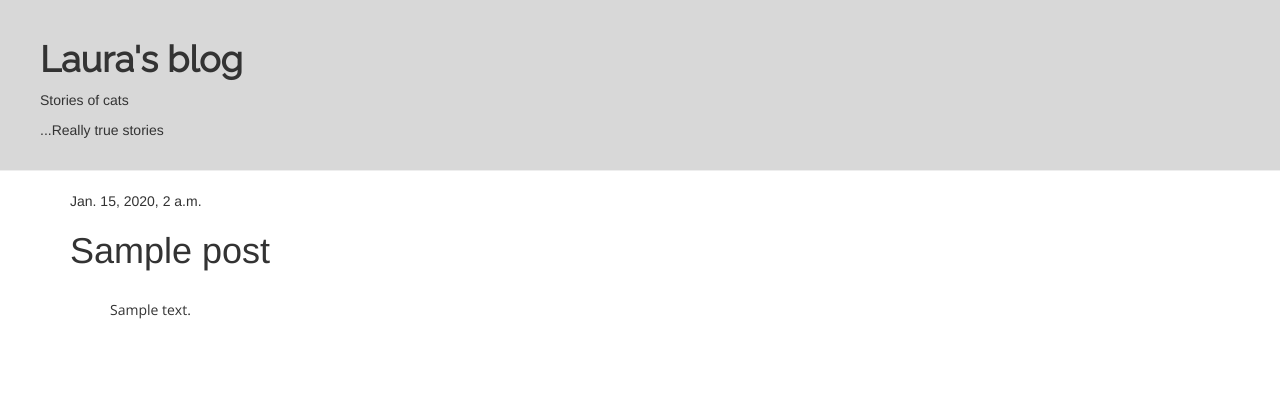
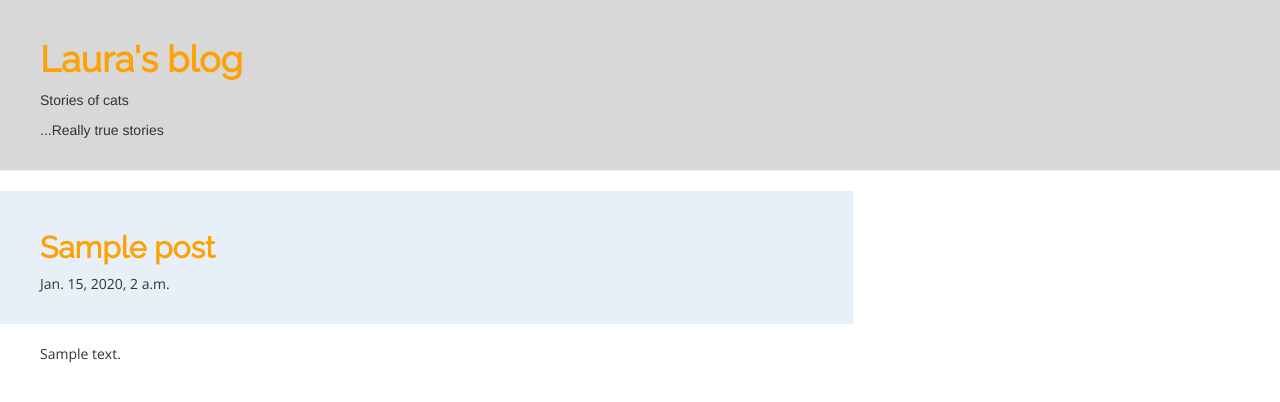
Before and after one commit to lauralizcat/my-first-blog, a Django app: template blog/templates/blog/post_detail.html in a window 1280 px wide. Shown: the top 402 px of the page. Run offline with Django 3.2, Linux system fonts and the light colour scheme; the template is opened without the code that fills it: values that come from a table or form of the project are taken from there, others are empty; tables that the repository leaves empty hold one stand-in row (values such as "Sample post"); some libraries are stand-ins or nearby versions.

Commit message:
Prettified templates.

```diff
--- a/blog/static/css/blog.css
+++ b/blog/static/css/blog.css
@@ -1,5 +1,9 @@
 body {
     padding: 0;
+}
+
+.container {
+    width: 100%;
 }
 
 .page-header {
@@ -8,13 +12,18 @@ body {
     padding: 20px 20px 20px 40px;
 }
 
-.page-header h1 {
+.col-xs-1, .col-sm-1, .col-md-1, .col-lg-1, .col-xs-2, .col-sm-2, .col-md-2, .col-lg-2, .col-xs-3, .col-sm-3, .col-md-3, .col-lg-3, .col-xs-4, .col-sm-4, .col-md-4, .col-lg-4, .col-xs-5, .col-sm-5, .col-md-5, .col-lg-5, .col-xs-6, .col-sm-6, .col-md-6, .col-lg-6, .col-xs-7, .col-sm-7, .col-md-7, .col-lg-7, .col-xs-8, .col-sm-8, .col-md-8, .col-lg-8, .col-xs-9, .col-sm-9, .col-md-9, .col-lg-9, .col-xs-10, .col-sm-10, .col-md-10, .col-lg-10, .col-xs-11, .col-sm-11, .col-md-11, .col-lg-11, .col-xs-12, .col-sm-12, .col-md-12, .col-lg-12 {
+    padding:0;
+}
+
+.page-header h1 a {
     font-family: 'Raleway';
     font-weight: 800;
+    color: #FCA205;
 }
 
 .post-header {
-    background-color: #e5e5e5;
+    background-color: #e7f0f9;
     padding: 20px 20px 20px 40px;
 }
 
@@ -24,11 +33,14 @@ body {
     font-weight: 800;
 }
 
-.post p, .post-header p {
+.post-header p {
     color: #333;
     font-family: 'Open Sans';
+    padding:0!important;
 }
 
-.post p{
+.post p {
+    color: #333;
+    font-family: 'Open Sans';
     padding: 20px 20px 20px 40px;
 }
--- a/blog/templates/blog/base.html
+++ b/blog/templates/blog/base.html
@@ -11,7 +11,7 @@
 </head>
 <body>
     <div class="page-header">
-        <h1>Laura's blog</h1>
+        <h1><a href="/">Laura's blog</a></h1>
         <p>Stories of cats</p>
         <p>...Really true stories</p>
     </div>
--- a/blog/templates/blog/post_detail.html
+++ b/blog/templates/blog/post_detail.html
@@ -2,12 +2,14 @@
 
 {% block content %}
     <div class="post">
-        {% if post.published_date %}
-            <div class="date">
-                {{ post.published_date }}
-            </div>
+        <div class="post-header">
+            <h2><a href="{% url 'post_detail'  pk=post.pk %}">{{ post.title }}</a></h2>
+            {% if post.published_date %}
+                <p>{{ post.published_date }}
         {% endif %}
-        <h1>{{ post.title }}</h1>
-        <p>{{ post.text|linebreaksbr }}</p>
+        </div>
+        <div>
+            <p>{{ post.text|linebreaksbr }}</p>
+        </div>
     </div>
 {% endblock %}
```
Also changed, not shown: blog/templates/blog/post-detail.html (+6 -6 lines).
